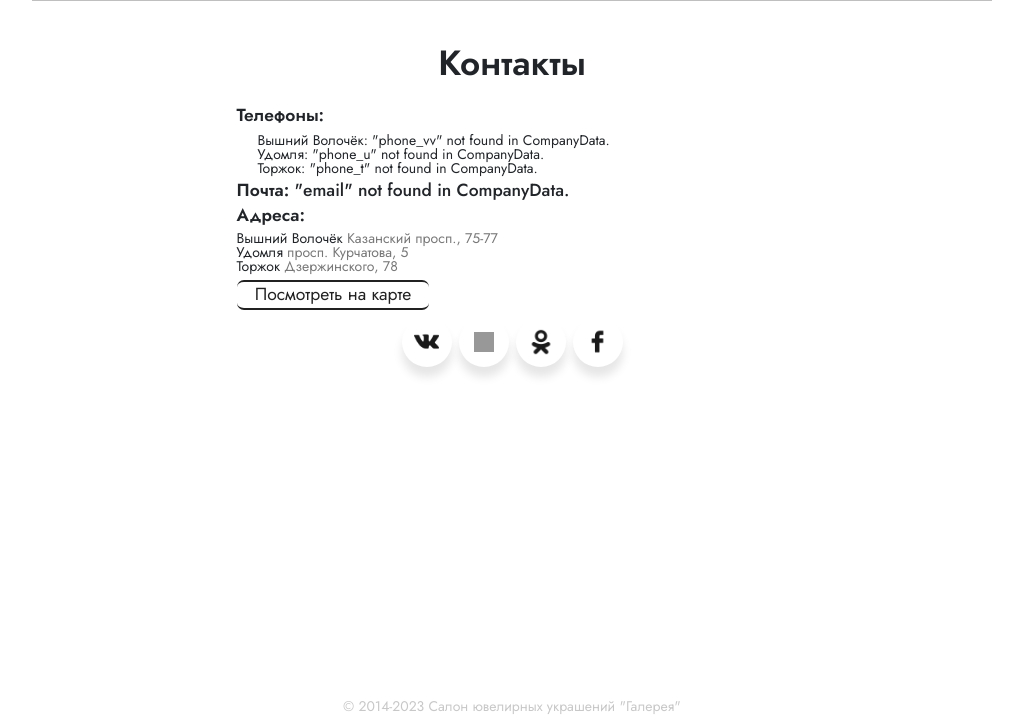
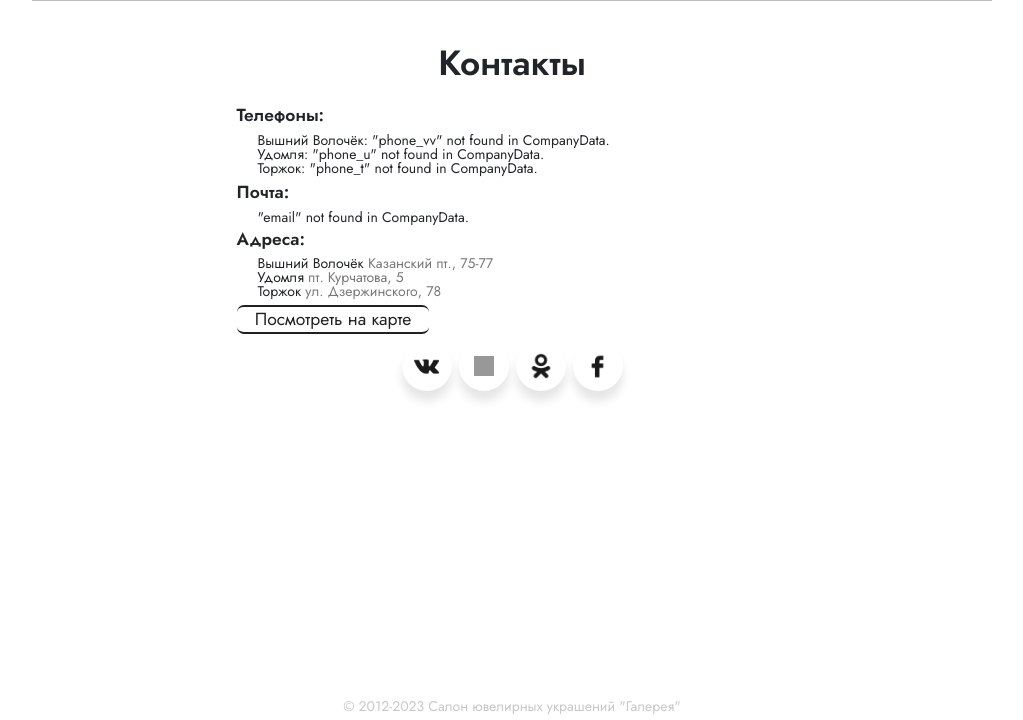
Before and after one commit to Artasov/Gallery, a Django app: page /contacts/ in a window 1280 px wide. Shown: the part 80-800 px from the top of the page, without its empty margins (128-1151 px from the left). Run offline with Django 4.2, Linux system fonts and the light colour scheme; data that the repository does not hold is empty; some libraries are stand-ins or nearby versions; grey boxes are pictures that could not be loaded.

Commit message:
contacts, footer update

```diff
--- a/Core/templates/Core/contacts.html
+++ b/Core/templates/Core/contacts.html
@@ -21,15 +21,19 @@
                 <li>Торжок: {% get_company_data "phone_t" %}</li>
             </ul>
 
-            <p class="fw-6 fs-5">Почта: <span class="fw-5">{% get_company_data "email" %}</span></p>
+            <h2 class="fw-6 fs-5">Почта:</h2>
+            <ul class="ms-4">
+                <li>{% get_company_data "email" %}</li>
+            </ul>
             <p class="fw-6 fs-5">Адреса:</p>
-            <ul>
-                <li>Вышний Волочёк<span class="text-black-120 fs-6 fw-4">&nbsp;Казанский просп., 75-77</span></li>
-                <li>Удомля<span class="text-black-120 fs-6 fw-4">&nbsp;просп. Курчатова, 5</span></li>
-                <li>Торжок<span class="text-black-120 fs-6 fw-4">&nbsp;Дзержинского, 78</span></li>
+            <ul class="ms-4">
+                <li>Вышний Волочёк<span class="text-black-120 fs-6 fw-4 me-1">&nbsp;Казанский пт., 75-77</span></li>
+                <li>Удомля<span class="text-black-120 fs-6 fw-4">&nbsp;пт. Курчатова, 5</span></li>
+                <li>Торжок<span class="text-black-120 fs-6 fw-4">&nbsp;ул. Дзержинского, 78</span></li>
             </ul>
             <a class="btn-submit w-minc text-nowrap rounded-3 fw-4 fs-5" href="{% url 'addresses' %}">
-                Посмотреть на карте</a>
+                Посмотреть на карте
+            </a>
             {% include 'Core/includes/social_links_list.html' with container_classes='flex-row-center gap-2' %}
 
 
--- a/Core/templates/Core/includes/footer.html
+++ b/Core/templates/Core/includes/footer.html
@@ -2,6 +2,6 @@
 {% now "Y" as current_year %}
 <footer class="d-none">
     <p class="text-center py-2 text-black-200">
-        © 2014-{{ current_year }} Салон ювелирных украшений "Галерея"
+        © 2012-{{ current_year }} Салон ювелирных украшений "Галерея"
     </p>
 </footer>
```
